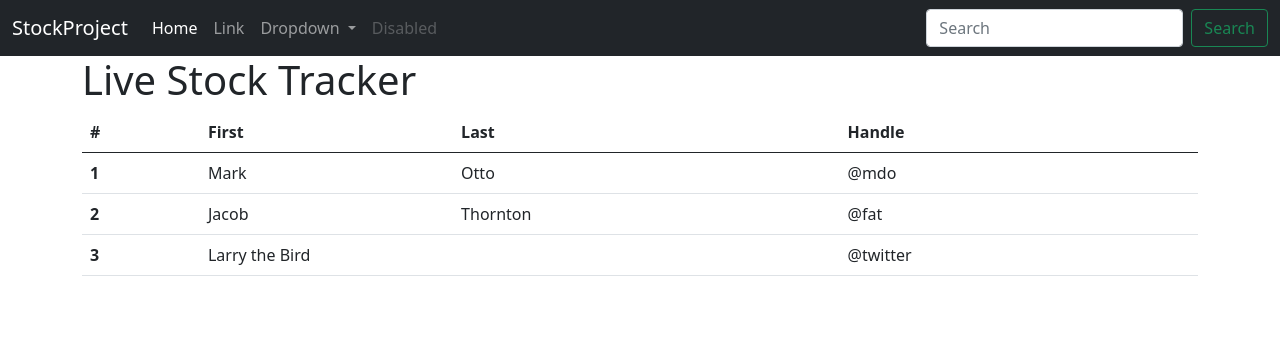
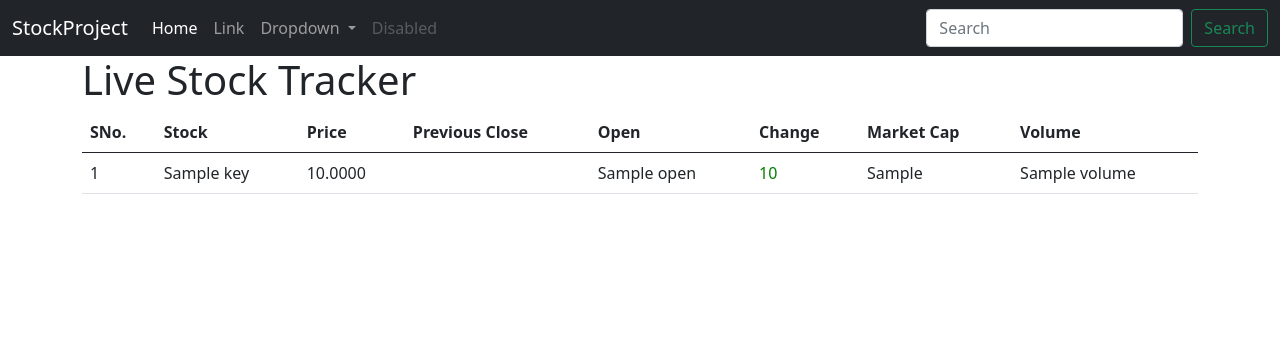
Before and after one commit to Dakshata-Thakare/Realtime-Stock-Tracker-App, a Django app: template mainapp/templates/mainapp/stocktracker.html in a window 1280 px wide. Shown: the top 356 px of the page. Run offline with Django 3.2, Linux system fonts and the light colour scheme; the template is opened without the code that fills it: most values are stand-ins (such as "Sample title", 1, 10 or a date in 2020).

Commit message:
template modification and added function that will retrieve the stock list and stock data

```diff
--- a/mainapp/templates/mainapp/stocktracker.html
+++ b/mainapp/templates/mainapp/stocktracker.html
@@ -1,11 +1,17 @@
 {% extends 'mainapp/basic.html' %}
 {% load static %}
 {% block title %}
+{% load myfilters%}
 StockTracker
 {% endblock %}
 {% block css %}
 <style>
-
+  .red{
+    color: red;
+  }
+  .green{
+    color: green;
+  }
 </style>
 {% endblock %}
 {% block body %}
@@ -15,30 +21,46 @@
   <table class="table">
     <thead>
       <tr>
-      <th scope="col">#</th>
-      <th scope="col">First</th>
-      <th scope="col">Last</th>
-      <th scope="col">Handle</th>
+        <th>SNo.</th>
+        <th>Stock</th>
+        <th>Price</th>
+        <th>Previous Close</th>
+        <th>Open</th>
+        <th>Change</th>
+        <th>Market Cap</th>
+        <th>Volume</th>
       </tr>
     </thead>
     <tbody>
+      {% for key, value in data.items %}
       <tr>
-      <th scope="row">1</th>
-      <td>Mark</td>
-      <td>Otto</td>
-      <td>@mdo</td>
+        <td>{{ forloop.counter }}</td>
+        <td>{{ key }}</td>
+        <td id="{{key}}_price">{{ value|get:"price" | floatformat:4 }}</td>
+        <td id="{{key}}_prevprice">{{ value|get:"previousClose" | floatformat:4 }}</td>
+        <td>{{ value|get:"open" }}</td>
+        <td id="{{key}}_change">
+          <script>
+            var change = document.getElementById("{{key}}_price").innerHTML-document.getElementById("{{key}}_prevprice").innerHTML;
+            change = Number((change).toFixed(4));
+            if (change>0){
+              document.getElementById("{{key}}_change").className = "green"
+              document.getElementById("{{key}}_change").innerHTML = "+" + change;
+            }
+            else if (change<1){
+              document.getElementById("{{key}}_change").className = "red"
+              document.getElementById("{{key}}_change").innerHTML = "-" + change;
+            }
+            else{
+              document.getElementById("{{key}}_change").className = "red"
+            }
+            document.getElementById("{{key}}_change").innerHTML = change;
+          </script>
+        </td>
+        <td>{{ value|get:"marketCap" }}</td>
+        <td>{{ value|get:"volume" }}</td>
       </tr>
-    <tr>
-      <th scope="row">2</th>
-      <td>Jacob</td>
-      <td>Thornton</td>
-      <td>@fat</td>
-    </tr>
-    <tr>
-      <th scope="row">3</th>
-      <td colspan="2">Larry the Bird</td>
-      <td>@twitter</td>
-    </tr>
+      {% endfor %}
     </tbody>
   </table>
 </div>
--- /dev/null
+++ b/mainapp/templatetags/myfilters.py
@@ -0,0 +1,6 @@
+from django import template
+register = template.Library()
+
+@register.filter
+def get(mapping,key):
+    return mapping.get(key,'')
--- a/stockproject/settings.py
+++ b/stockproject/settings.py
@@ -39,6 +39,12 @@
     'django.contrib.staticfiles',
     'mainapp'
 ]
+#from yfinance i am taking data and every refresh api call is going to avoid this for now i am this cache
+CACHES = {
+    "default": {
+        "BACKEND": "django.core.cache.backends.locmem.LocMemCache",
+    }
+}
 
 MIDDLEWARE = [
     'django.middleware.security.SecurityMiddleware',
```
Also changed, not shown: mainapp/constants.py (added, +3 -0 lines), mainapp/templates/mainapp/stockpicker.html (+14 -8 lines), mainapp/views.py (+47 -3 lines), requirements.txt (added, +9 -0 lines), mainapp/templatetags/__init__.py (added). Lines whose indentation alone changed are shown as unchanged.
